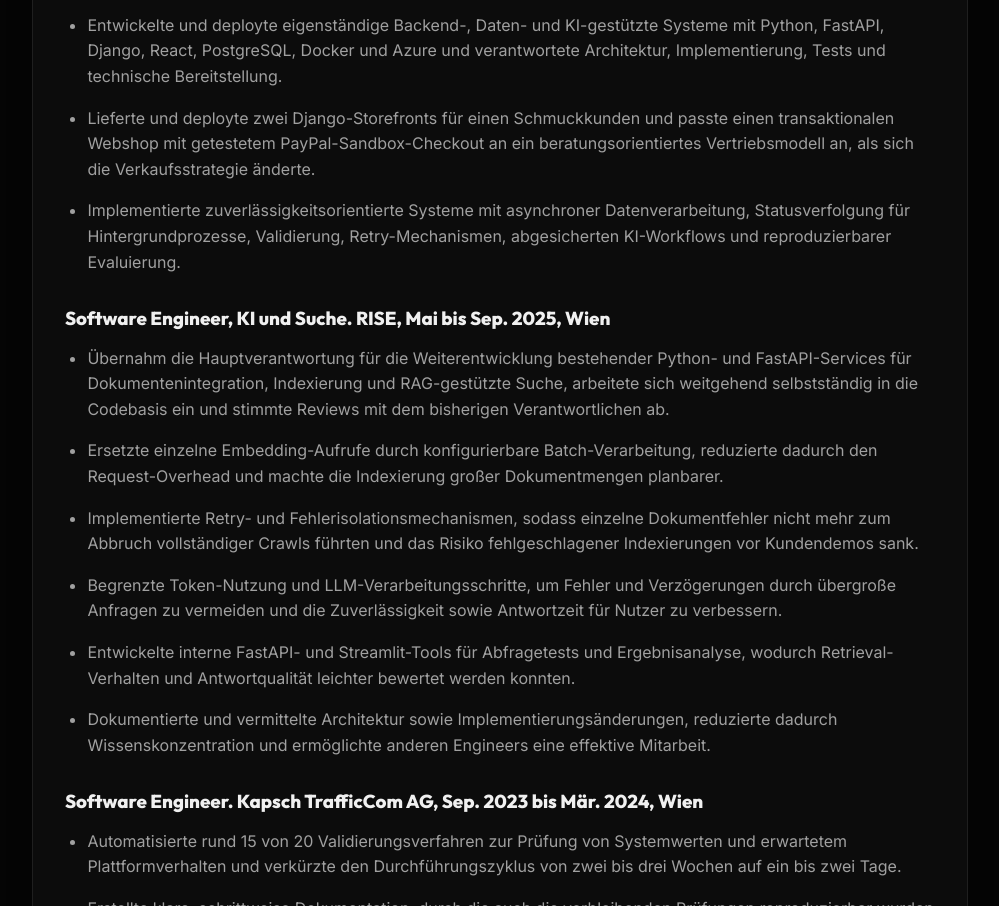
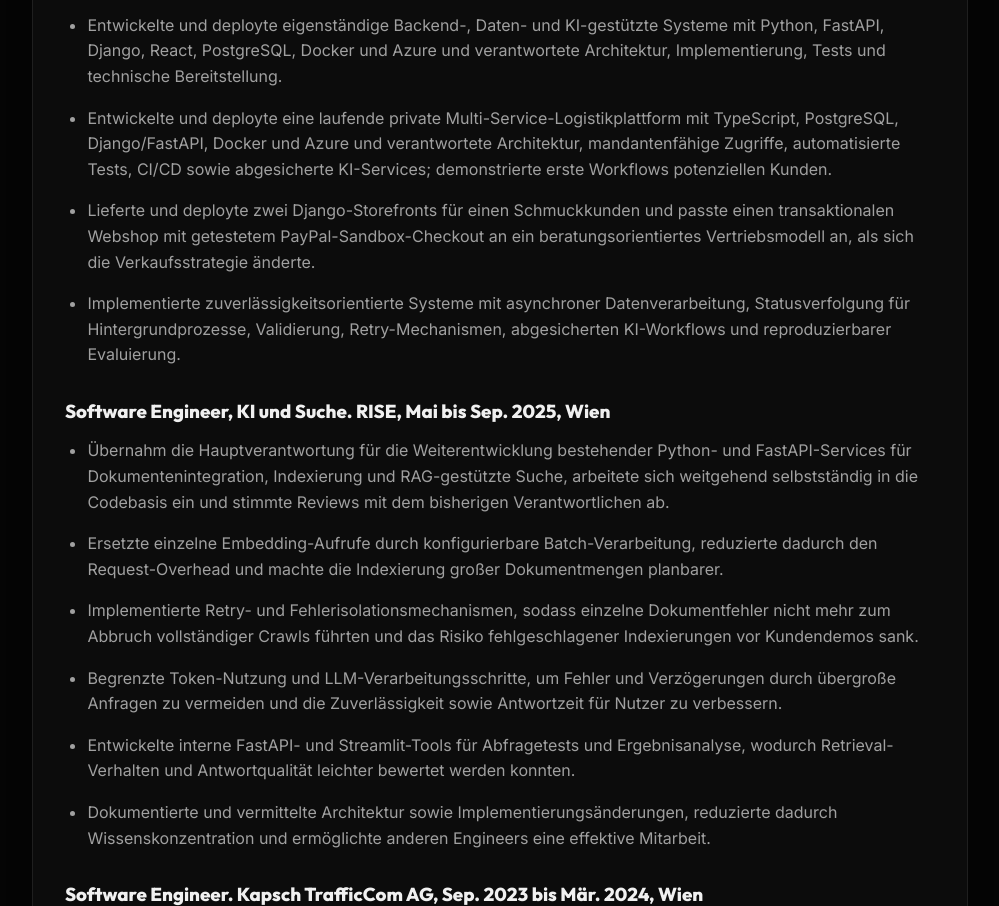
Before and after one commit to ErmisCho/ErmisCho.github.io, an Astro site: page /de in a window 1280 px wide. Shown: the part 1214-2120 px from the top of the page, without its empty margins (140-1139 px from the left). Built offline with nearby package versions, Linux system fonts and the light colour scheme; Astro itself is replaced by a stand-in of ours.

Commit message:
feat: add private logistics experience (#6)
Mention the ongoing client-demonstrated platform at a high level without exposing its name, repository, URL, screenshots, or sensitive operational details.

```diff
--- a/src/data/homepage.ts
+++ b/src/data/homepage.ts
@@ -92,6 +92,7 @@
     location: 'Vienna, Austria',
     highlights: [
       'Built and deployed independent backend, data, and AI-backed systems using Python, FastAPI, Django, React, PostgreSQL, Docker, and Azure, owning architecture, implementation, testing, and technical delivery.',
+      'Built and deployed an ongoing private multi-service logistics platform with TypeScript, PostgreSQL, Django/FastAPI, Docker, and Azure, owning architecture, tenant-aware access, automated testing, CI/CD, and guarded AI-service delivery; demonstrated initial workflows to prospective clients.',
       "Delivered and deployed two Django storefront experiences for a jewellery client, adapting a transactional webshop with tested PayPal Sandbox checkout into an assisted-sales flow as the client's sales strategy evolved.",
       'Implemented reliability-focused systems including asynchronous ingestion, background-job tracking, validation, retry handling, guarded AI workflows, and reproducible evaluation.',
     ],
--- a/src/pages/de.astro
+++ b/src/pages/de.astro
@@ -68,6 +68,12 @@
             Entwickelte und deployte eigenständige Backend-, Daten- und KI-gestützte Systeme mit
             Python, FastAPI, Django, React, PostgreSQL, Docker und Azure und verantwortete
             Architektur, Implementierung, Tests und technische Bereitstellung.
+          </li>
+          <li>
+            Entwickelte und deployte eine laufende private Multi-Service-Logistikplattform mit
+            TypeScript, PostgreSQL, Django/FastAPI, Docker und Azure und verantwortete Architektur,
+            mandantenfähige Zugriffe, automatisierte Tests, CI/CD sowie abgesicherte KI-Services;
+            demonstrierte erste Workflows potenziellen Kunden.
           </li>
           <li>
             Lieferte und deployte zwei Django-Storefronts für einen Schmuckkunden und passte einen
```
Also changed, not shown: CHANGELOG.md.
